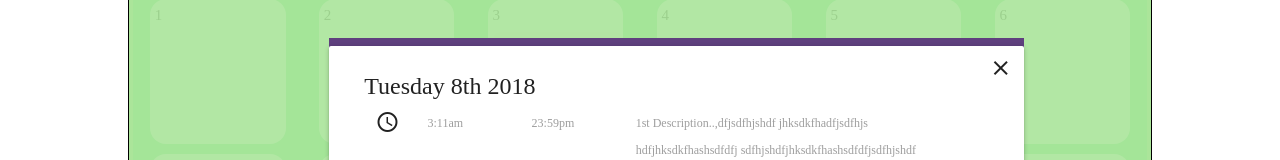
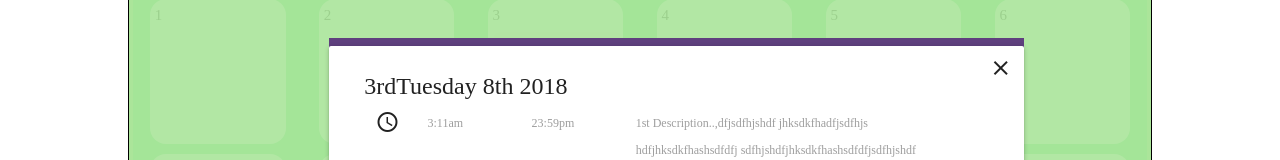
Before and after one commit to Abubakar101/TTP-Calender, a React (Create React App) app in the folder CalendarFrontEnd/: page / in a window 1280 px wide. Both pictures are taken after a click on the element 555 px from the left and 308 px from the top of the page. Shown: the part 237-397 px from the top of the page. Built offline with nearby package versions, Linux system fonts and the light colour scheme; a web font is replaced by a local one.

Commit message:
added Ordinal number functionality

```diff
--- a/CalendarFrontEnd/src/components/DayView.jsx
+++ b/CalendarFrontEnd/src/components/DayView.jsx
@@ -1,6 +1,24 @@
 import React, { Component } from "react";
 
 class DayView extends Component {
+  convertWeekNames = () => {
+    // Times ((1-3) * 7 )+ 1 to stay on same week name
+    // Starts from Sunday 1st
+    //
+  };
+
+  //  Ordinal numbers indicator
+  addDaySuffix = num => {
+    if (num == 1 && num != 11) {
+      return `${num}st`;
+    } else if (num == 2 && num != 12) {
+      return `${num}nd`;
+    } else if (num == 3 && num != 13) {
+      return `${num}rd`;
+    }
+    return `${num}th`;
+  };
+
   appendLongEventInfo = () => {
     const savedData = [...this.props.savedData[this.props.dayId]];
     return savedData.map((e, i) => {
@@ -39,7 +57,9 @@ class DayView extends Component {
           id={this.props.dayId}
           key={this.props.dayId}
         >
-          <span className="card-title">Tuesday 8th 2018 </span>
+          <span className="card-title">
+            {`${this.addDaySuffix(this.props.dayId)}`}Tuesday 8th 2018{" "}
+          </span>
           {this.appendLongEventInfo()}
         </div>
       </div>
```
